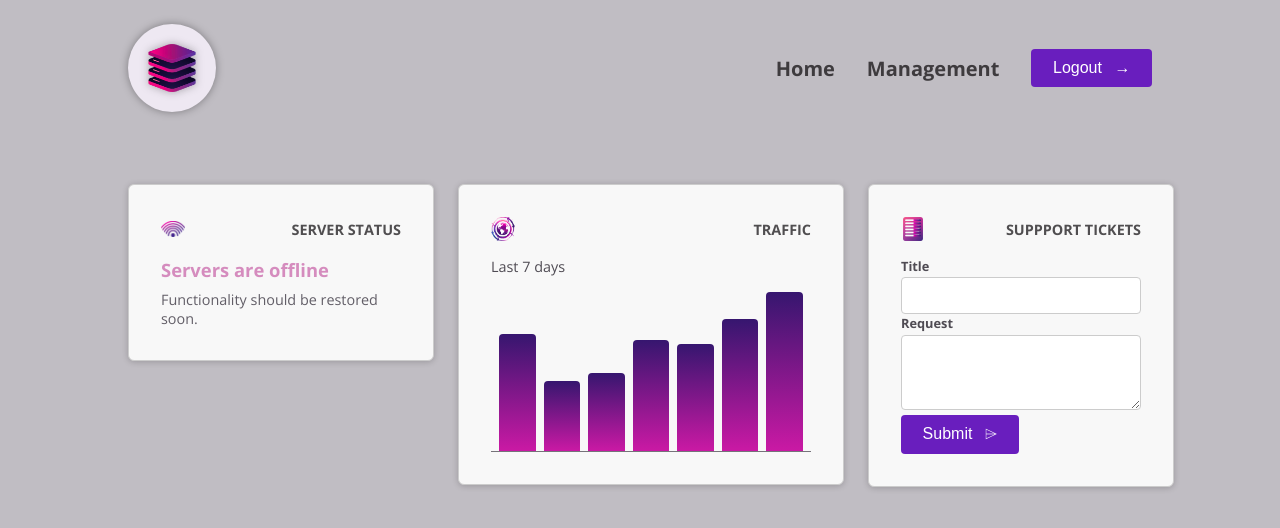
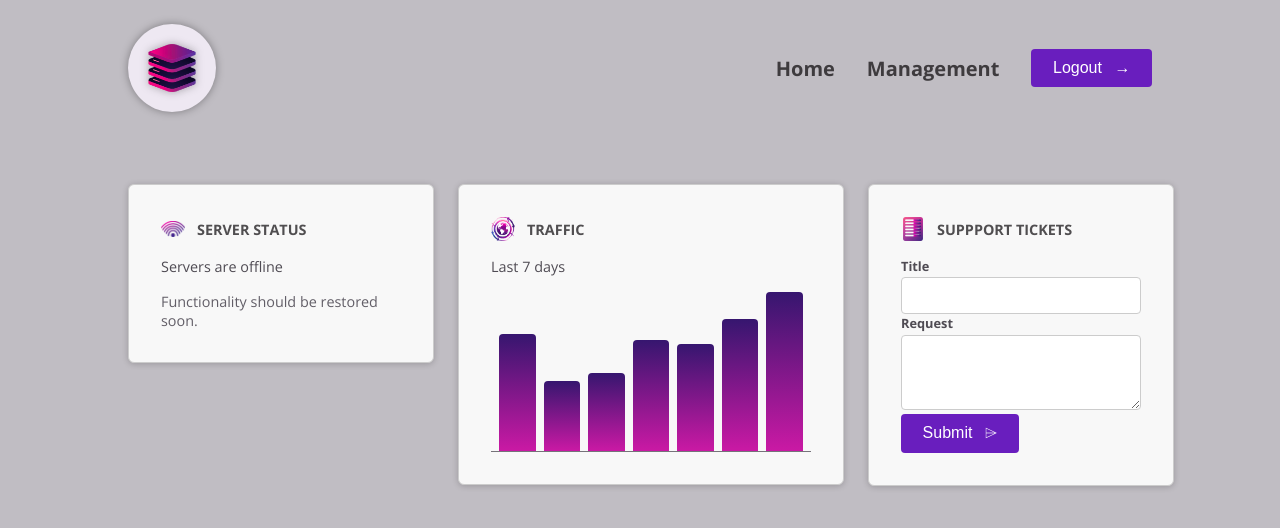
Before and after one commit to R06NV4LDR/MasterAngular_04-cmp-deep-dive, an Angular app: page / in a window 1280 px wide. Shown: the top 528 px of the page. Built offline with nearby package versions, Linux system fonts and the light colour scheme.

Commit message:
css updates

```diff
--- a/src/app/dashboard/server-status/server-status.component.html
+++ b/src/app/dashboard/server-status/server-status.component.html
@@ -1,9 +1,4 @@
-<div [class]="{
-  status:true,
-  'status-online': currentStatus === 'online',
-  'status-offline': currentStatus === 'offline',
-  'status-unknown': currentStatus === 'unknown'
-}">
+<div id="status">
   @if (currentStatus === 'online') {
   <p>Servers are online</p>
   <p>All systems are operational.</p>
--- a/src/app/dashboard/tickets/new-ticket/new-ticket.component.html
+++ b/src/app/dashboard/tickets/new-ticket/new-ticket.component.html
@@ -1,8 +1,8 @@
 <form>
-  <app-control label="Title">
+  <app-control class="control" label="Title">
     <input name="title" id="title" />
   </app-control>
-  <app-control label="Request">
+  <app-control class="control" label="Request">
     <textarea name="request" id="request" rows="3"></textarea>
   </app-control>
   <p>
--- a/src/app/shared/control/control.component.html
+++ b/src/app/shared/control/control.component.html
@@ -1,2 +1,4 @@
-<label>{{ label() }}</label>
-<ng-content select="input, textarea" />
+<p class="control">
+  <label>{{ label() }}</label>
+  <ng-content select="input, textarea" />
+</p>
--- a/src/styles.css
+++ b/src/styles.css
@@ -18,58 +18,7 @@
   margin: 3rem 10%;
 }
 
-header {
-  padding: 0.75rem 0.1rem;
-  display: flex;
-  flex-direction: column;
-  gap: 1rem;
-  justify-content: space-between;
-  align-items: center;
-  font-size: 1rem;
-}
 
-#logo {
-  width: 5.5rem;
-  height: 5.5rem;
-  background-color: #eee8f2;
-  padding: 1.25rem;
-  border-radius: 50%;
-  box-shadow: 0 0 8px rgba(0, 0, 0, 0.35);
-}
-
-#logo img {
-  width: 100%;
-  height: 100%;
-  filter: drop-shadow(0 0 4px rgba(29, 29, 29, 0.35));
-}
-
-nav ul {
-  display: flex;
-  gap: 2rem;
-  list-style: none;
-  align-items: center;
-  padding: 0;
-  margin: 0;
-}
-
-nav ul li a {
-  color: #3e3b3e;
-  text-decoration: none;
-  font-weight: bold;
-}
-
-nav ul li a:hover {
-  color: #77207a;
-}
-
-@media (min-width: 768px) {
-  header {
-    font-size: 1.25rem;
-    flex-direction: row;
-    gap: 0;
-    padding: 1.5rem 10%;
-  }
-}
 
 #dashboard {
   display: flex;
```
